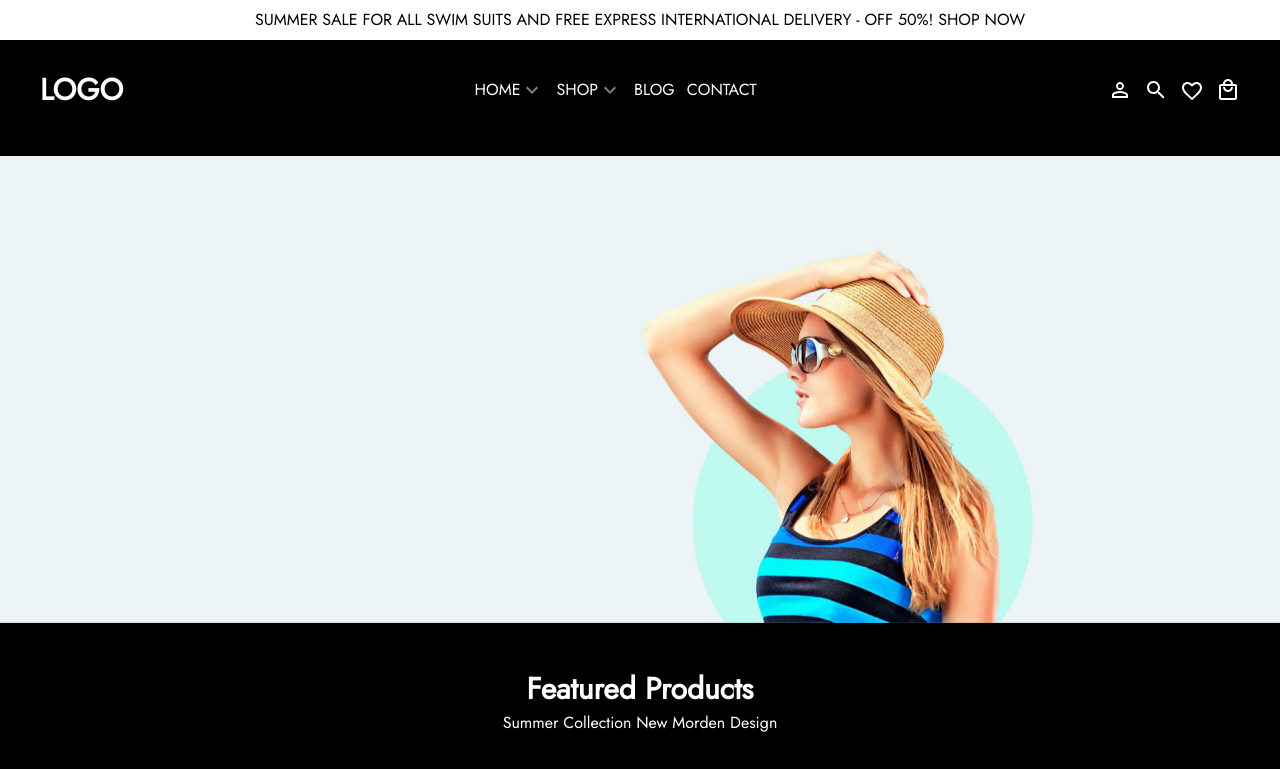
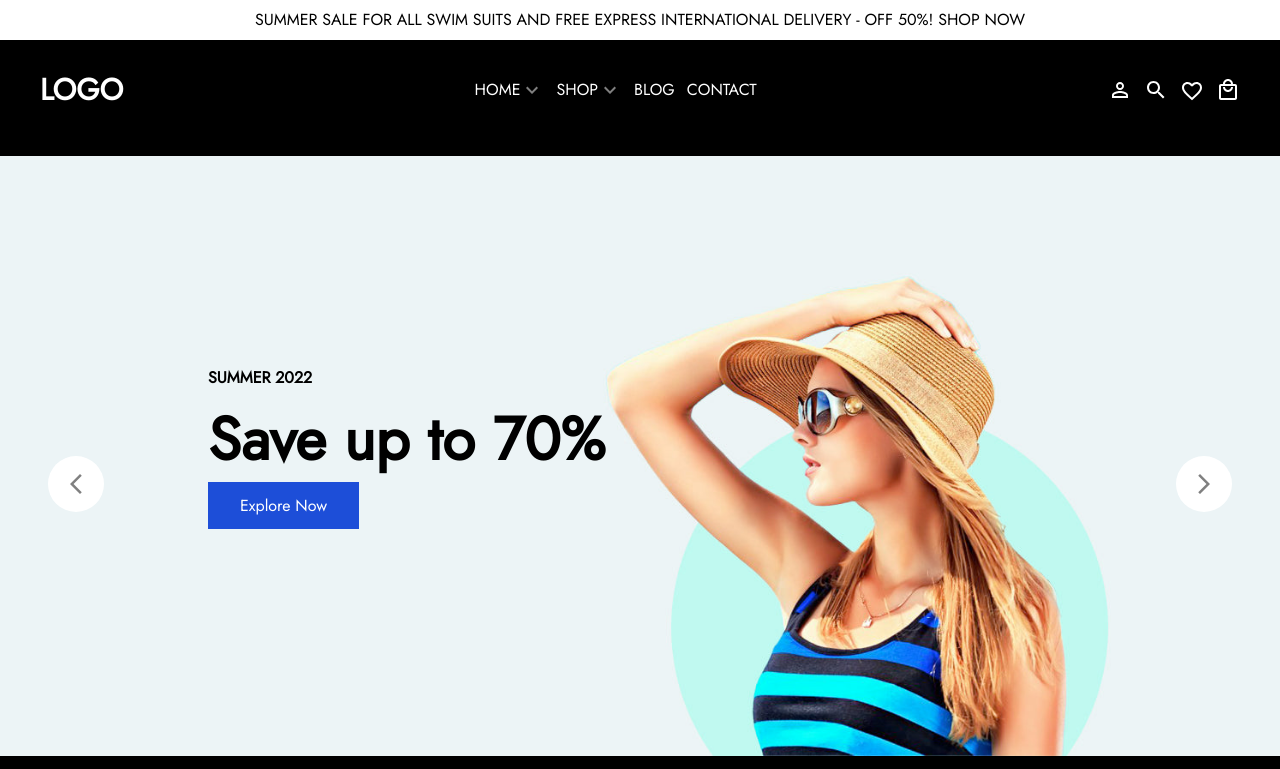
Before and after one commit to Berkanttumer/React_Projects, a React (Vite) app in the folder E-Commerce/: page / in a window 1280 px wide. Shown: the top 769 px of the page. Built offline with nearby package versions, Linux system fonts and the light colour scheme.

Commit message:
Slider has been designed

```diff
--- a/E-Commerce/src/components/layouts/Slider.jsx
+++ b/E-Commerce/src/components/layouts/Slider.jsx
@@ -5,10 +5,13 @@ import img2 from '../../assets/img/slider/slider2.jpg';
 import img3 from '../../assets/img/slider/slider3.jpg';
 import 'swiper/css';
 import 'swiper/swiper-bundle.css';
+import ArrowBackIosNewIcon from '@mui/icons-material/ArrowBackIosNew';
+import ArrowForwardIosIcon from '@mui/icons-material/ArrowForwardIos';
 
 const Slider = () => {
+  let swiper;
   return (
-    <div className="mt-12 mb-12">
+    <section className="slider mt-12 mb-12 relative">
       <Swiper
         slidesPerView={1}
         freeMode={true}
@@ -17,18 +20,43 @@ const Slider = () => {
           delay: 3000,
           disableOnInteraction: false,
         }}
+        onSwiper={(swiperInstance) => {
+          swiper = swiperInstance;
+        }}
       >
-        <SwiperSlide>
+        <div className="slider-text container absolute z-50 top-[35%] text-black left-52">
+          <div className="flex flex-col gap-5  mb-6">
+            <h3 className="font-bold">SUMMER 2022</h3>
+            <h1 className="text-6xl font-bold">Save up to 70%</h1>
+          </div>
+          <a href="#" className="pl-8 pr-8 pt-3 pb-3 bg-blue-700 text-white">
+            Explore Now
+          </a>
+        </div>
+
+        <button
+          onClick={() => swiper.slidePrev()}
+          className="absolute bg-white top-[50%] left-12 z-50 w-14 h-14 rounded-full flex items-center justify-center hover:bg-blue-600"
+        >
+          <ArrowBackIosNewIcon sx={{ color: 'gray' }} />
+        </button>
+        <button
+          onClick={() => swiper.slideNext()}
+          className="absolute bg-white top-[50%] right-12  w-14 h-14 rounded-full z-50 flex items-center justify-center hover:bg-blue-600"
+        >
+          <ArrowForwardIosIcon sx={{ color: 'gray' }} />
+        </button>
+        <SwiperSlide className="img11 h-[600px] ">
           <img src={img1} alt="" />
         </SwiperSlide>
-        <SwiperSlide>
+        <SwiperSlide className="img11">
           <img src={img2} alt="" />
         </SwiperSlide>
-        <SwiperSlide>
-          <img src={img3} style={{}} alt="" />
+        <SwiperSlide className="img11 ">
+          <img src={img3} alt="" />
         </SwiperSlide>
       </Swiper>
-    </div>
+    </section>
   );
 };
 
--- a/E-Commerce/src/index.css
+++ b/E-Commerce/src/index.css
@@ -6,6 +6,25 @@ body {
   background-color: black;
   color: white;
   font-family: 'Jost', sans-serif;
+}
+
+.img11 img {
+  height: 600px;
+  width: 100%;
+  object-fit: cover;
+  object-position: 60%;
+}
+
+.slider button:hover > svg {
+  color: white;
+}
+
+.slider-text {
+  pointer-events: none;
+}
+
+.slider-text a {
+  pointer-events: auto;
 }
 
 .container {
```
